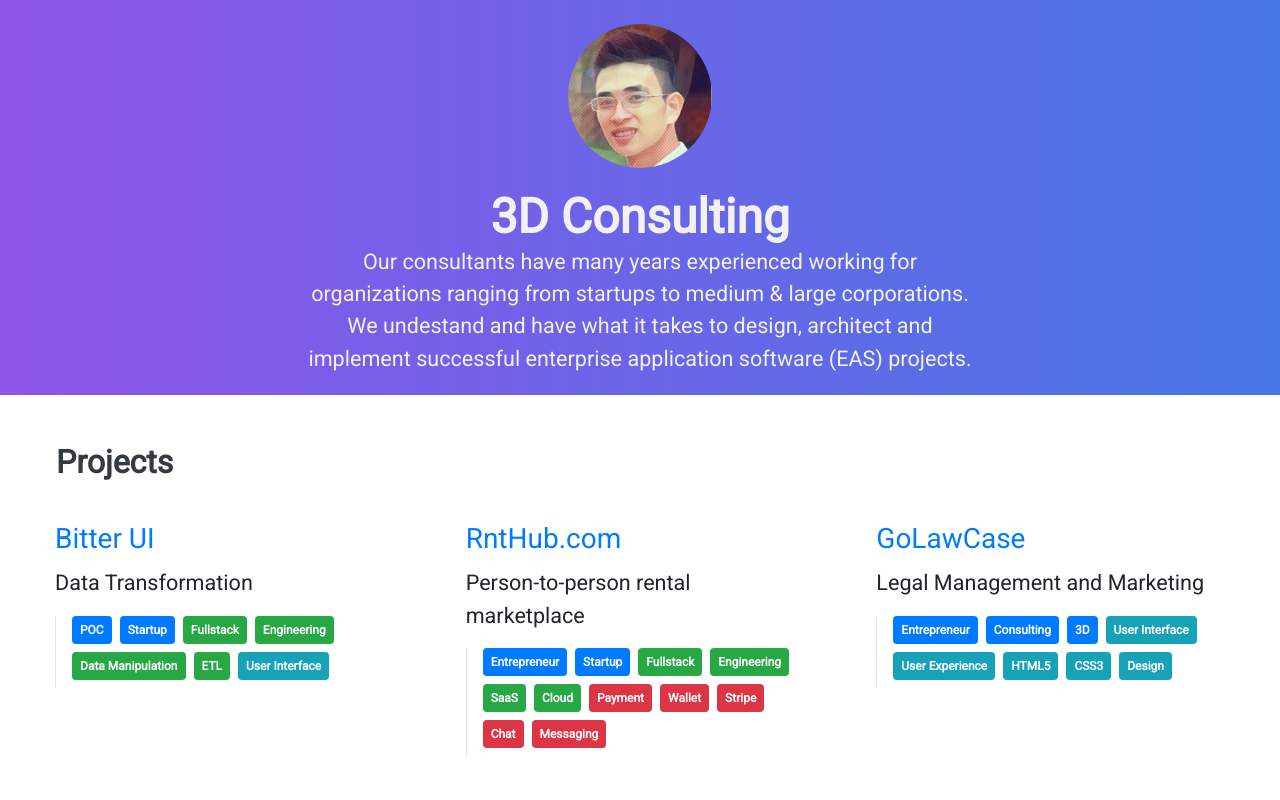
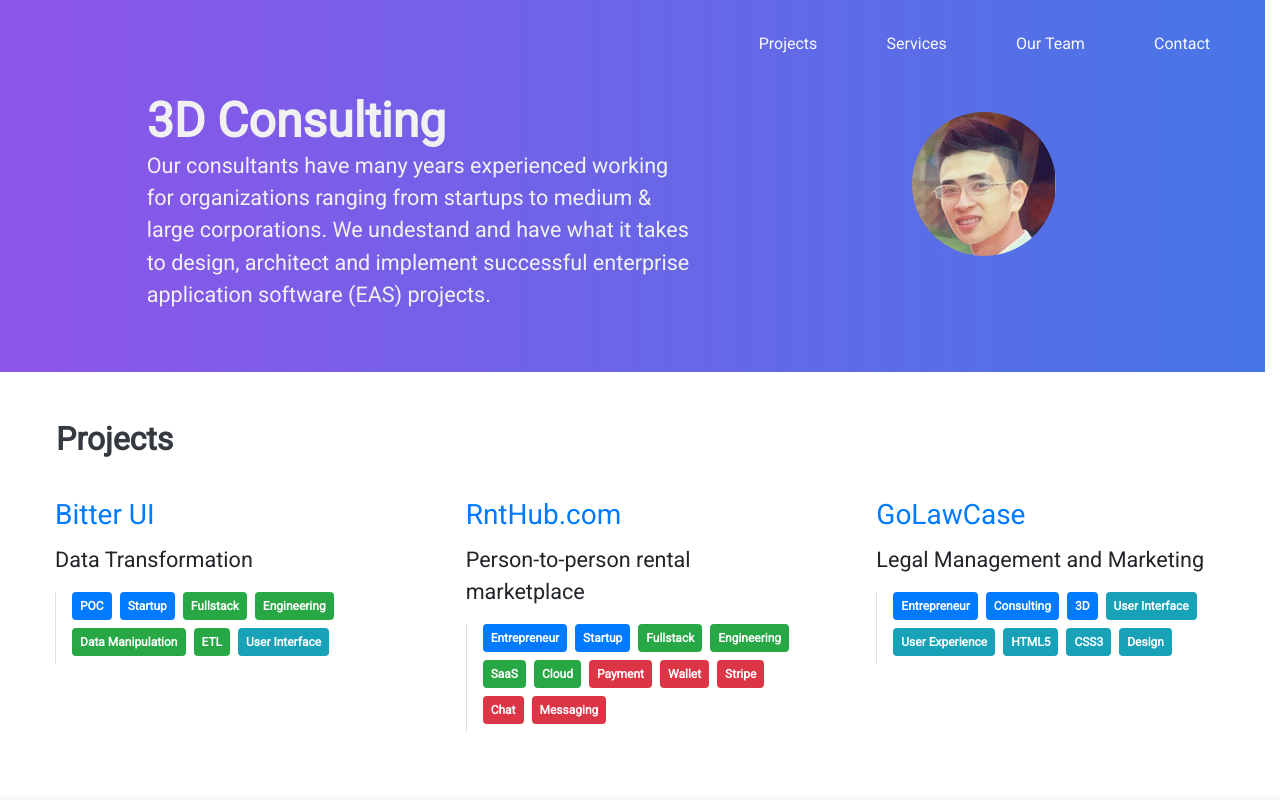
Before and after one commit to anhcaoh/anhcaoh.github.io, a React (Create React App) app: page / in a window 1280 px wide. Shown: the top 800 px of the page. Built offline with nearby package versions, Linux system fonts and the light colour scheme.

Commit message:
Added Nav

```diff
--- a/src/App.css
+++ b/src/App.css
@@ -88,7 +88,7 @@
   color: #999;
 }
 [tooltip]{
-  margin:20px;
+  /* margin:20px; */
   position:relative;
 }
 [tooltip]:hover::before{
--- a/src/contact/Contact.js
+++ b/src/contact/Contact.js
@@ -32,7 +32,7 @@
         }
 
         return (
-            <section className="contact text-center p-4">
+            <section id="contact" className="contact text-center p-4">
                 <div className="col-md-6 offset-md-3 d-flex flex-wrap">
                     <div className="col-md-6">
                     <div className="badge-profile-md badge-profile-handshake
--- a/src/hero/Hero.js
+++ b/src/hero/Hero.js
@@ -7,26 +7,42 @@
         const title = 'Digital Design & Development';
         const about = 'Our consultants have many years experienced working for organizations ranging from startups to medium & large corporations. \
         We undestand and have what it takes to design, architect and implement successful enterprise application software (EAS) projects.';
-        const message = 'We don\'t accept many projects at a time; so, we can focus on delivering true value to our clients.';
+        // const message = 'We don\'t accept many projects at a time; so, we can focus on delivering true value to our clients.';
         const styles = {
             border: 0,
             background: 'transparent',
         };
+        const navs = [
+            {name:'Projects',
+            href:'#projects'},
+            {name:'Services',
+            href:'#services'},
+            {name:'Our Team',
+            href:'#team'},
+            {name:'Contact',
+            href:'#contact'}
+        ];
         return (
-            <section className="hero pt-4">
-                <div className="badge-profile badge-profile-md
-                badge-profile-anh-cao bg-light ml-auto mr-auto">
-                </div>
-                <div className="card mx-auto col-md-7"
+            <section id="about" className="hero p-4 row">
+                <div className="card text-left offset-md-1 col-md-6 mt-5"
                     style={ styles }>
                     <div className="card-body">
                         <h5 className="card-title d-inline font-weight-bold"
                         title={ title } tooltip={ title }>
                         { companyName }
                         </h5>
-                        <p className="card-text">{ about }</p>
-                        {/* <p className="card-text">{ message }</p> */}
+                        <p className="card-text pb-3">{ about }</p>
                     </div>
+                </div>
+                <div className="col-md-5">
+                    <nav className="navbar">
+                    { navs.map( ( nav ) =>
+                        <a key={ nav.name.toLowerCase() } name={nav.name.toLowerCase()}
+                        className="text-light"
+                        href={nav.href}>{ nav.name }</a>
+                    )}
+                    </nav>
+                    <div className="card-img-top badge-profile badge-profile-md badge-profile-anh-cao mt-5 mb-3 ml-auto mr-auto"></div>
                 </div>
             </section>
         );
--- a/src/projects/Projects.js
+++ b/src/projects/Projects.js
@@ -58,7 +58,7 @@
             return projectClass;
         }
         return (
-            <section className="projects p-4">
+            <section id="projects" className="projects p-4">
                 <h2 className="p-4 ml-2 mr-2 mb-0 text-dark font-weight-bold">Projects</h2>
                 <div className="d-flex flex-wrap mb-2">
                     { projects.map( (project, i) =>
--- a/src/services/Services.js
+++ b/src/services/Services.js
@@ -9,7 +9,7 @@
             class: 'bg-grad-skyline',
             description: 'From project conceptual to the finishing touch, \
             we put design first and foremost in every aspects of customer experiences.',
-            'principles': 'Mobile first • Simplexity • responsive web design (RWD)'},
+            'principles': 'Mobile First • Simplexity • Responsive Web Design (RWD)'},
             { id: 'mobile-web-apps',
             name: 'Mobile Web & Apps',
             icon: 'icon-md icon-mobile-web',
@@ -26,7 +26,7 @@
         ];
         let isOdd = ( number ) => number % 2;
         return (
-            <section className="services p-4 bg-light">
+            <section id="services" className="services p-4 bg-light">
                 <h2 className="text-center text-dark font-weight-bold">Services</h2>
                 { services.map( ( service, index ) =>
                     <div key={ service.id }>
--- a/src/team/Team.js
+++ b/src/team/Team.js
@@ -3,7 +3,7 @@
 class Team extends Component {
     render() {
         return (
-            <div className="our-team bg-grad-electric-violet text-light p-4">
+            <div id="team" className="team bg-grad-electric-violet text-light p-4">
                 <h2 className="text-center font-weight-bold">Our Team</h2>
                 <div className="row">
                     <div className="card bg-transparent border-0 text-center p-4 col-md-6">
```
Lines whose indentation alone changed are shown as unchanged.
